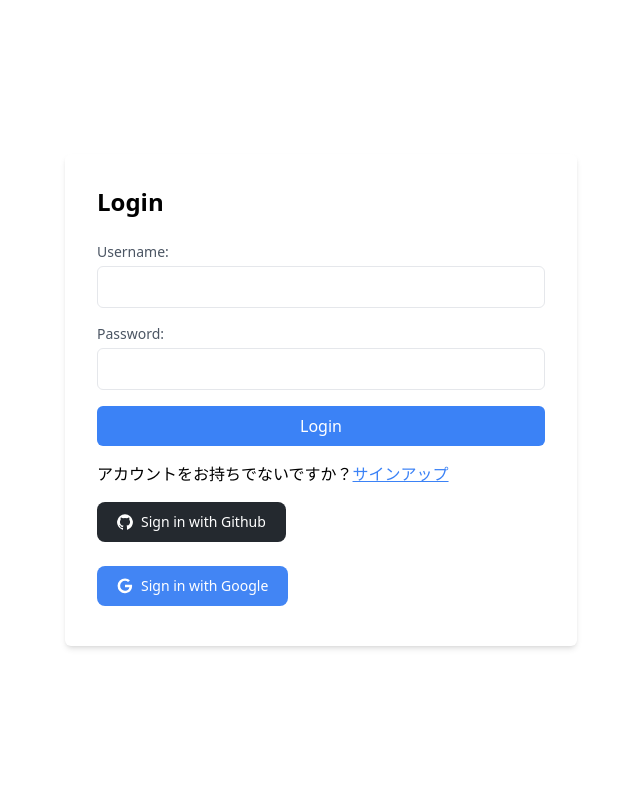
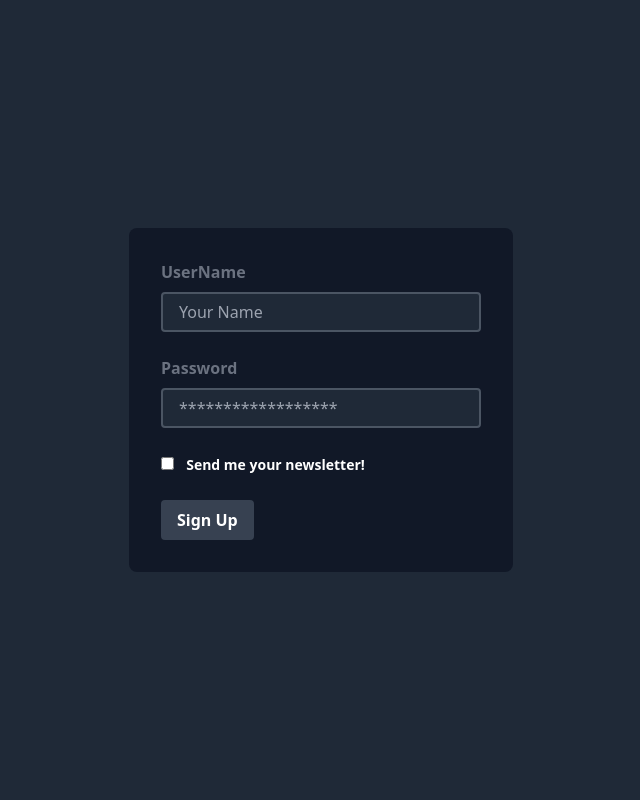
Before and after one commit to riku-yanagihashi/TechCodeCraft, a Flask app: page /login in a window 1280 px wide. Shown: the whole page, without its empty margins (319-959 px from the left). Run offline with Flask 3, Linux system fonts and the light colour scheme; style sheets or scripts are compiled from the project's sources; some libraries are stand-ins or nearby versions.

Commit message:
Change: top page layuot

```diff
--- a/app/static/css/style.css
+++ b/app/static/css/style.css
@@ -19,3 +19,8 @@
     width: 100%;
 }
 /*end:ホバーアニメーション*/
+
+@import url('https://fonts.googleapis.com/css2?family=Anton&family=Inconsolata&family=Rajdhani:wght@500&display=swap');
+.logo-font {
+	font-family: 'Rajdhani' sans-serif;
+}
--- a/app/templates/login.html
+++ b/app/templates/login.html
@@ -1,45 +1,31 @@
 {% extends "base.html" %}
 {% block content %}
-<div class="flex justify-center items-center h-screen">
-    <div class="bg-white p-8 shadow-md rounded-md w-2/5">
-        <h2 class="text-2xl font-semibold mb-6">Login</h2>
-        <form method="POST" class="space-y-4">
-            <div>
-                <label for="username" class="block text-sm font-medium text-gray-600">Username:</label>
-                <input type="text" id="username" name="username" required
-                       class="mt-1 p-2 w-full border rounded-md">
-            </div>
-            <div>
-                <label for="password" class="block text-sm font-medium text-gray-600">Password:</label>
-                <input type="password" id="password" name="password" required
-                       class="mt-1 p-2 w-full border rounded-md">
-            </div>
-            <div>
-                <button type="submit"
-                        class="w-full bg-blue-500 text-white p-2 rounded-md hover:bg-blue-600 focus:outline-none focus:shadow-outline-blue">
-                    Login
-                </button>
-            </div>
-            <div>
-                <p>アカウントをお持ちでないですか？<a href="/signup" class="text-blue-500 underline underline-offset-1">サインアップ</a></p>
-            </div>
-            <div>
-                <button type="button" class="text-white bg-[#24292F] hover:bg-[#24292F]/90 focus:ring-4 focus:outline-none focus:ring-[#24292F]/50 font-medium rounded-lg text-sm px-5 py-2.5 text-center inline-flex items-center dark:focus:ring-gray-500 dark:hover:bg-[#050708]/30 me-2 mb-2 z-10">
-                    <svg class="w-4 h-4 me-2" aria-hidden="true" xmlns="http://www.w3.org/2000/svg" fill="currentColor" viewBox="0 0 20 20">
-                    <path fill-rule="evenodd" d="M10 .333A9.911 9.911 0 0 0 6.866 19.65c.5.092.678-.215.678-.477 0-.237-.01-1.017-.014-1.845-2.757.6-3.338-1.169-3.338-1.169a2.627 2.627 0 0 0-1.1-1.451c-.9-.615.07-.6.07-.6a2.084 2.084 0 0 1 1.518 1.021 2.11 2.11 0 0 0 2.884.823c.044-.503.268-.973.63-1.325-2.2-.25-4.516-1.1-4.516-4.9A3.832 3.832 0 0 1 4.7 7.068a3.56 3.56 0 0 1 .095-2.623s.832-.266 2.726 1.016a9.409 9.409 0 0 1 4.962 0c1.89-1.282 2.717-1.016 2.717-1.016.366.83.402 1.768.1 2.623a3.827 3.827 0 0 1 1.02 2.659c0 3.807-2.319 4.644-4.525 4.889a2.366 2.366 0 0 1 .673 1.834c0 1.326-.012 2.394-.012 2.72 0 .263.18.572.681.475A9.911 9.911 0 0 0 10 .333Z" clip-rule="evenodd"/>
-                    </svg>
-                    Sign in with Github
-                    </button>
-            </div>
-            <div>
-                <button type="button" class=" z-10 text-white bg-[#4285F4] hover:bg-[#4285F4]/90 focus:ring-4 focus:outline-none focus:ring-[#4285F4]/50 font-medium rounded-lg text-sm px-5 py-2.5 text-center inline-flex items-center dark:focus:ring-[#4285F4]/55 me-2 mb-2">
-                    <svg class="w-4 h-4 me-2" aria-hidden="true" xmlns="http://www.w3.org/2000/svg" fill="currentColor" viewBox="0 0 18 19">
-                    <path fill-rule="evenodd" d="M8.842 18.083a8.8 8.8 0 0 1-8.65-8.948 8.841 8.841 0 0 1 8.8-8.652h.153a8.464 8.464 0 0 1 5.7 2.257l-2.193 2.038A5.27 5.27 0 0 0 9.09 3.4a5.882 5.882 0 0 0-.2 11.76h.124a5.091 5.091 0 0 0 5.248-4.057L14.3 11H9V8h8.34c.066.543.095 1.09.088 1.636-.086 5.053-3.463 8.449-8.4 8.449l-.186-.002Z" clip-rule="evenodd"/>
-                    </svg>
-                    Sign in with Google
-                    </button>
-            </div>
-        </form>
-    </div>
-</div>
+<section class="flex justify-center items-center h-screen bg-gray-800">
+    <form class="w-full max-w-sm bg-gray-900 rounded-lg p-8">
+        <div class="mb-6">
+            <label class="block text-gray-500 font-bold mb-2" for="inline-full-name">UserName</label>
+            <input class="bg-gray-800 text-white appearance-none border-2 border-gray-600 rounded w-full py-2 px-4 leading-tight focus:outline-none focus:border-white"
+                   id="inline-full-name"
+                   type="text"
+                   placeholder="Your Name">
+        </div>
+        <div class="mb-6">
+            <label class="block text-gray-500 font-bold mb-2" for="inline-password">Password</label>
+            <input class="bg-gray-800 text-white appearance-none border-2 border-gray-600 rounded w-full py-2 px-4 leading-tight focus:outline-none focus:border-white"
+                   id="inline-password"
+                   type="password"
+                   placeholder="******************">
+        </div>
+        <div class="mb-6">
+            <label class="block text-gray-500 font-bold">
+                <input class="mr-2 leading-tight" type="checkbox">
+                <span class="text-sm text-white">Send me your newsletter!</span>
+            </label>
+        </div>
+        <div class="flex items-center">
+            <button class="bg-gray-700 hover:bg-gray-400 focus:shadow-outline focus:outline-none text-white font-bold py-2 px-4 rounded"
+                    type="button">Sign Up</button>
+        </div>
+    </form>
+</section>
 {% endblock %}
```
Also changed, not shown: app/templates/index.html (+9 -28 lines), app/static/images/techcodelog.png (added), app/static/images/techlogo.png (added).
